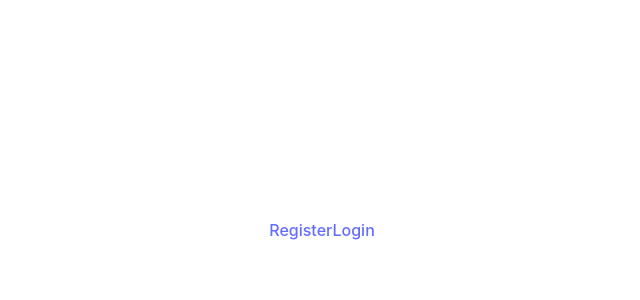
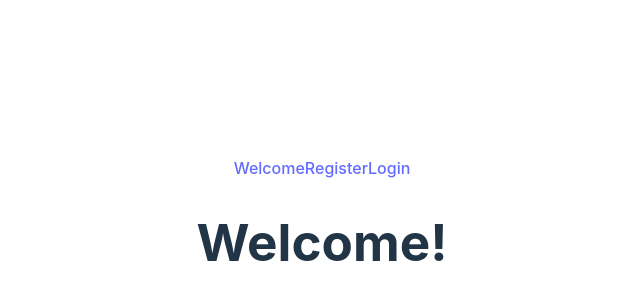
Before and after one commit to ElliottLarsen/WallyAndCoda, a React (Vite) app in the folder frontend/: page / in a window 1280 px wide. Before the commit this address had no page. Shown: the part 170-470 px from the top of the page, without its empty margins (318-958 px from the left). Built offline with nearby package versions, Linux system fonts and the light colour scheme.

Commit message:
Reroute after registration.

```diff
--- a/frontend/src/App.jsx
+++ b/frontend/src/App.jsx
@@ -1,6 +1,7 @@
 import './App.css';
 import Login from './components/Login.jsx';
 import Register from './components/Register.jsx';
+import Welcome from './components/Welcome.jsx';
 import User from './components/User.jsx';
 import Pup from './components/Pup.jsx';
 import Vet from './components/Vet.jsx';
@@ -10,12 +11,14 @@ function App() {
   return (
     <>
       <nav className="App-nav">
+        <Link to='/'>Welcome</Link>
         <Link to='/register'>Register</Link>
         <Link to='/login'>Login</Link>
       </nav>
       <Routes>
-        <Route path='/register' element={<Register />} />
-        <Route path='/login' element={<Login />} />
+        <Route exact path='/' element={<Welcome />} />
+        <Route exact path='/register' element={<Register />} />
+        <Route exact path='/login' element={<Login />} />
       </Routes>
     </>
   );
--- a/frontend/src/components/Register.jsx
+++ b/frontend/src/components/Register.jsx
@@ -1,22 +1,26 @@
 import { useState } from 'react';
+import { useNavigate } from 'react-router-dom';
 import axios from 'axios';
+import Login from './Login';
 
 export default function Register() {
 
     const [registerData, setRegisterData] = useState({ username: "", password1: "", password2: "", first_name: "", last_name: "", email: "" })
+    const navigateTo = useNavigate();
 
     const handleSubmit = (evt) => {
-
         evt.preventDefault();
-
         axios.post("http://127.0.0.1:8000/wallyandcoda/user/register", registerData)
             .then((res) => {
                 console.log(res);
                 console.log(res.data);
+                navigateTo("/login")
             })
+            .catch((e) => {
+                console.error("Error during registration: ", e);
+            })
+    }
 
-
-    }
     const handleChange = (evt) => {
         const changedField = evt.target.name;
         const newValue = evt.target.value;
@@ -24,7 +28,9 @@ export default function Register() {
             currData[changedField] = newValue;
             return { ...currData };
         })
-
+    }
+    if (registerData) {
+        <Login />
     }
     return (
         <form onSubmit={handleSubmit}>
--- /dev/null
+++ b/frontend/src/components/Welcome.jsx
@@ -0,0 +1,3 @@
+export default function Welcome() {
+    return <h1>Welcome!</h1>
+}
```
Also changed, not shown: 1 other file (tests, documents, lock files or other folders). Lines whose indentation alone changed are shown as unchanged.
